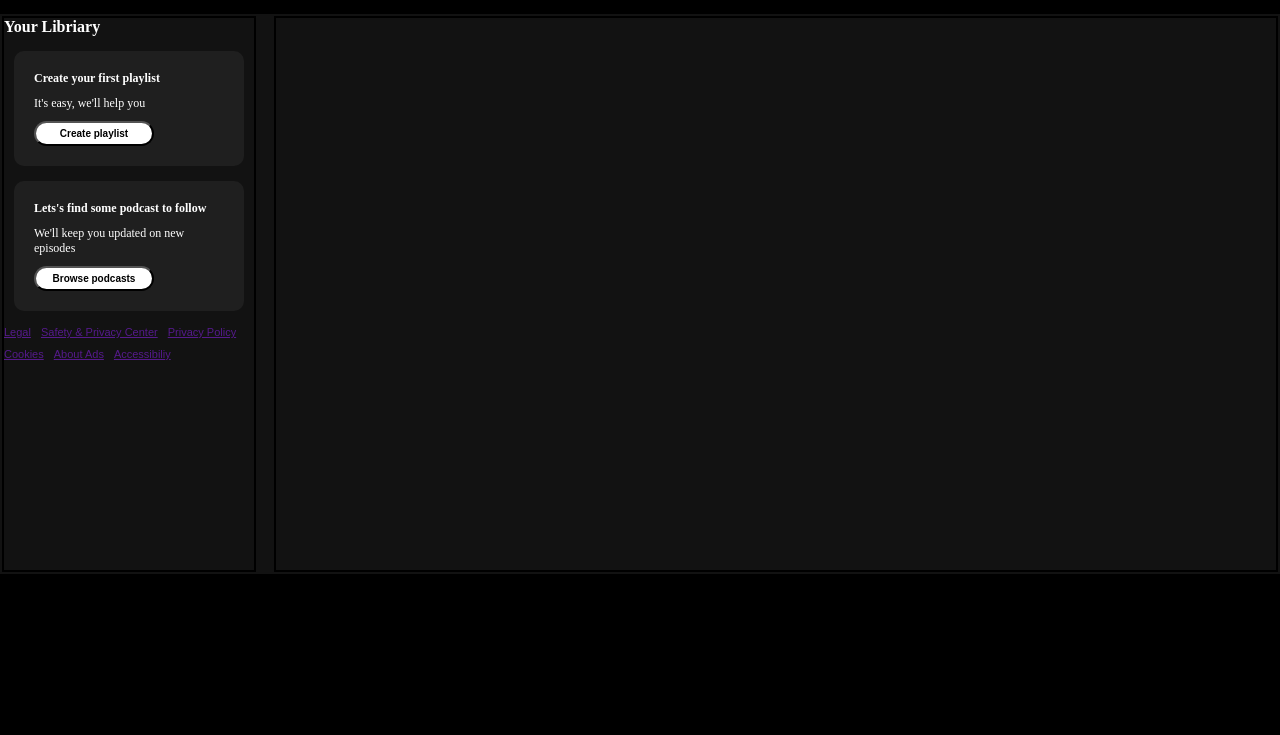
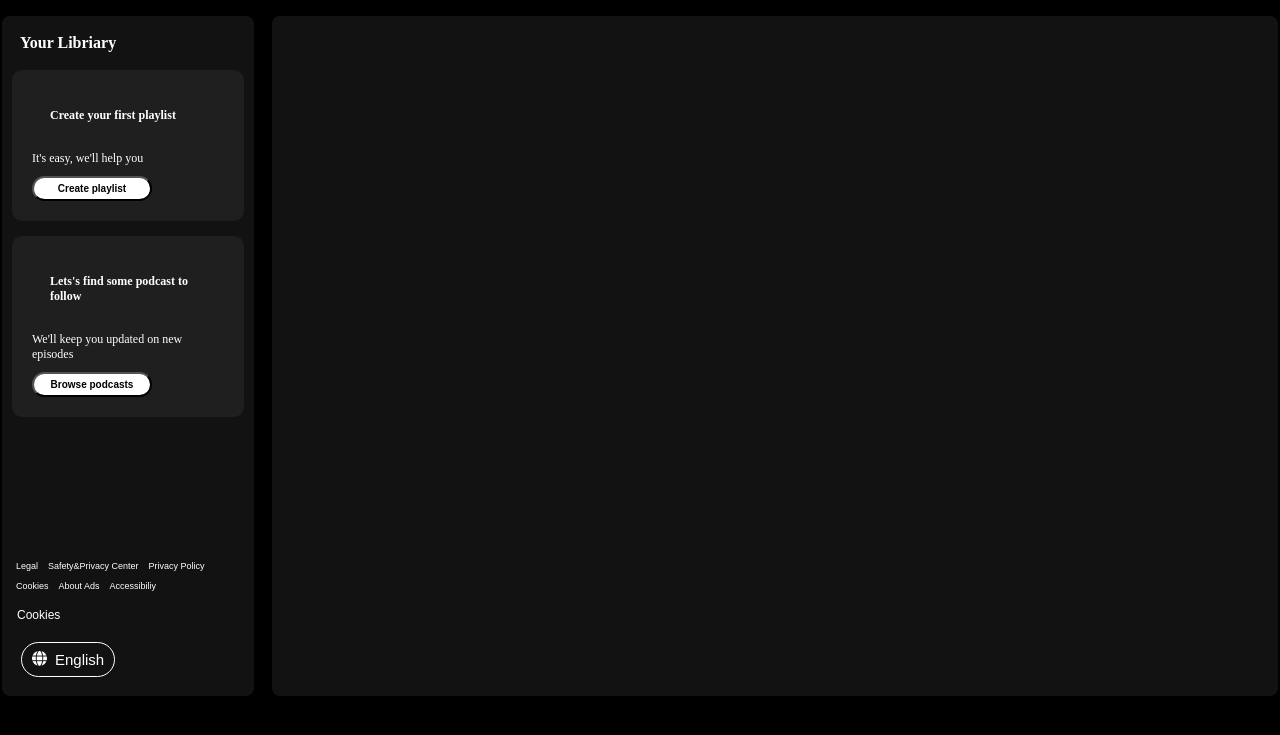
Before and after one commit to THE-KC09/Spotify-clone, a plain HTML site: page index.html in a window 1280 px wide. Shown: the part 63-798 px from the top of the page. Drawn offline with Linux system fonts and the light colour scheme.

Commit message:
progress 2

```diff
--- a/index.css
+++ b/index.css
@@ -1,4 +1,4 @@
-*{
+* {
     margin: 0;
     padding: 0;
 }
@@ -8,10 +8,12 @@ body {
     color: white;
 }
 
-.left{
+.left {
     width: 20vw;
+    position: relative;
 }
-.right{
+
+.right {
     width: 80vw;
 }
 
@@ -30,14 +32,52 @@ body {
     padding: 17px;
 }
 
-.search{
+.search {
     margin-left: 250px;
 }
 
-.log{
+.log {
     padding: 12px 22px;
     background-color: white;
     font-weight: 900;
     font-family: sans-serif;
     border-radius: 30px;
 }
+
+.footer div a {
+    color: white;
+    text-decoration: none;
+}
+
+.parent-cookies {
+    position: absolute;
+    bottom: 0px;
+}
+
+.cokie a {
+    text-decoration: none;
+    color: white;
+    font-size: 12px;
+    font-family: sans-serif;
+    margin: 15px;
+}
+
+.language {
+    margin: 19px;
+}
+
+.language button {
+    background-color: transparent;
+    display: flex;
+    gap: 8px;
+    color: white;
+    font-size: 15px;
+    border-radius: 30px;
+    padding: 8px 10px;
+    border:1px solid white;
+
+}
+
+h4{
+    margin: 18px;
+}
--- a/index.html
+++ b/index.html
@@ -37,9 +37,9 @@
 
     </div>
     <!-- main-body -->
-    <div class="layout flex lib-color">
+    <div class="layout flex">
         <!-- left-body -->
-        <div class="left border">
+        <div class="left border lib-color border">
             <h4>Your Libriary</h4>
             <div class="create-playlist bg-color">
                 <h4>Create your first playlist</h4>
@@ -51,16 +51,21 @@
                 <p>We'll keep you updated on new episodes</p>
                 <button class="browse botn">Browse podcasts</button>
             </div>
+            <div class="parent-cookies">
                 <div class="footer cookies">
                     <div><a href="">Legal</a></div>
-            <div><a href="">Safety & Privacy Center</a></div>
+                    <div><a href="">Safety&Privacy Center</a></div>
                     <div><a href="">Privacy Policy</a></div>
                     <div><a href="">Cookies</a></div>
                     <div><a href="">About Ads</a></div>
                     <div><a href="">Accessibiliy</a></div>
                 </div>
+                <div class="cokie"><a href="">Cookies</a></div>
+                <div class="language"><button><i class="fa-solid fa-globe"></i>English</button></div>
             </div>
-        <div class="right border"></div>
+
+        </div>
+        <div class="right border lib-color border"></div>
     </div>
 </body>
 <script src="index.js"></script>
--- a/utility.css
+++ b/utility.css
@@ -1,11 +1,12 @@
 .border{
-    border:2px solid black;
-    margin:2px;
+    border:1px solid black;
+    border-radius: 9px;
+    margin:1px;
 }
 
 .lib-color {
 background-color:#121212;
-min-height: 70vh;
+min-height: 85vh;
 
 }
 
@@ -62,12 +63,12 @@ min-height: 70vh;
 }
 
 .cookies{
-    font-size: 11px;
+    font-size: 9px;
     font-family: sans-serif;
     display: flex;
     gap: 10px;
     flex-wrap: wrap;
-    color: white;
-    text-decoration-line: none;
+    padding: 14px;
+
 
 }
```
Lines whose indentation alone changed are shown as unchanged.
